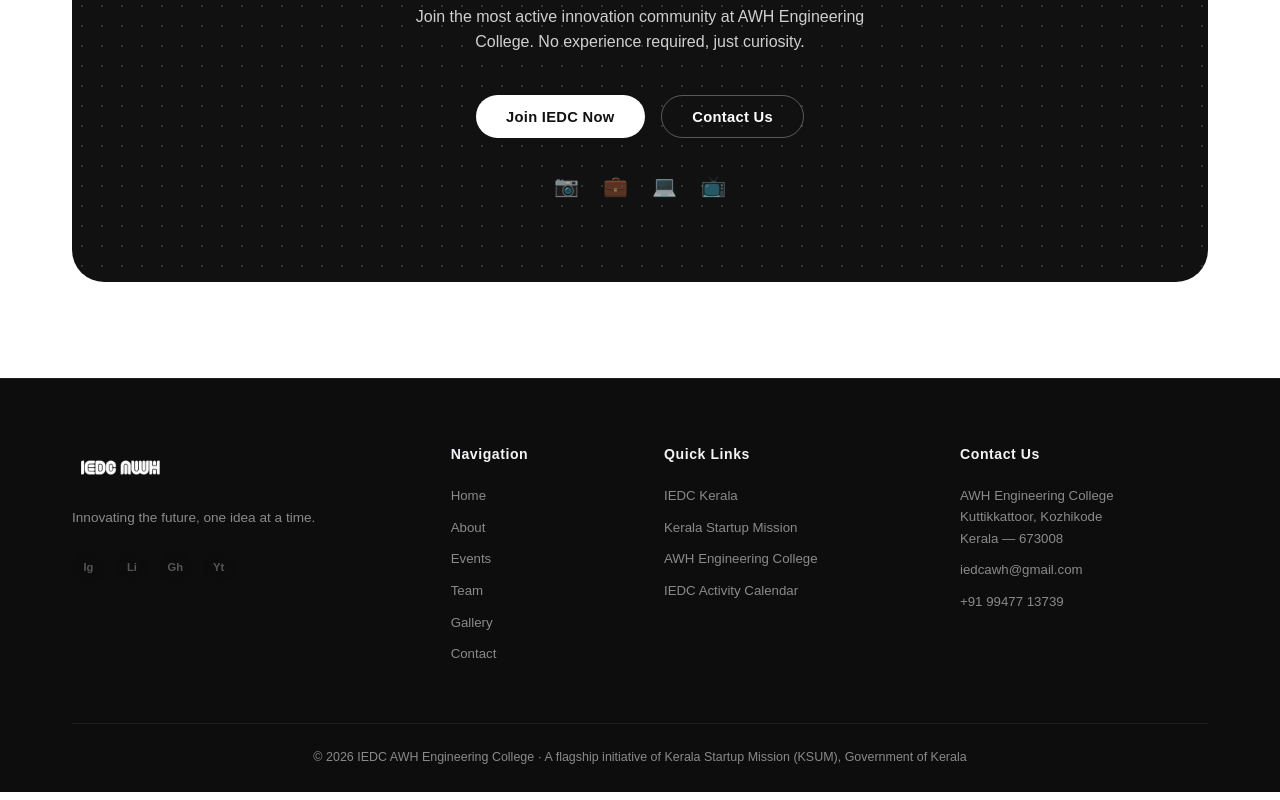
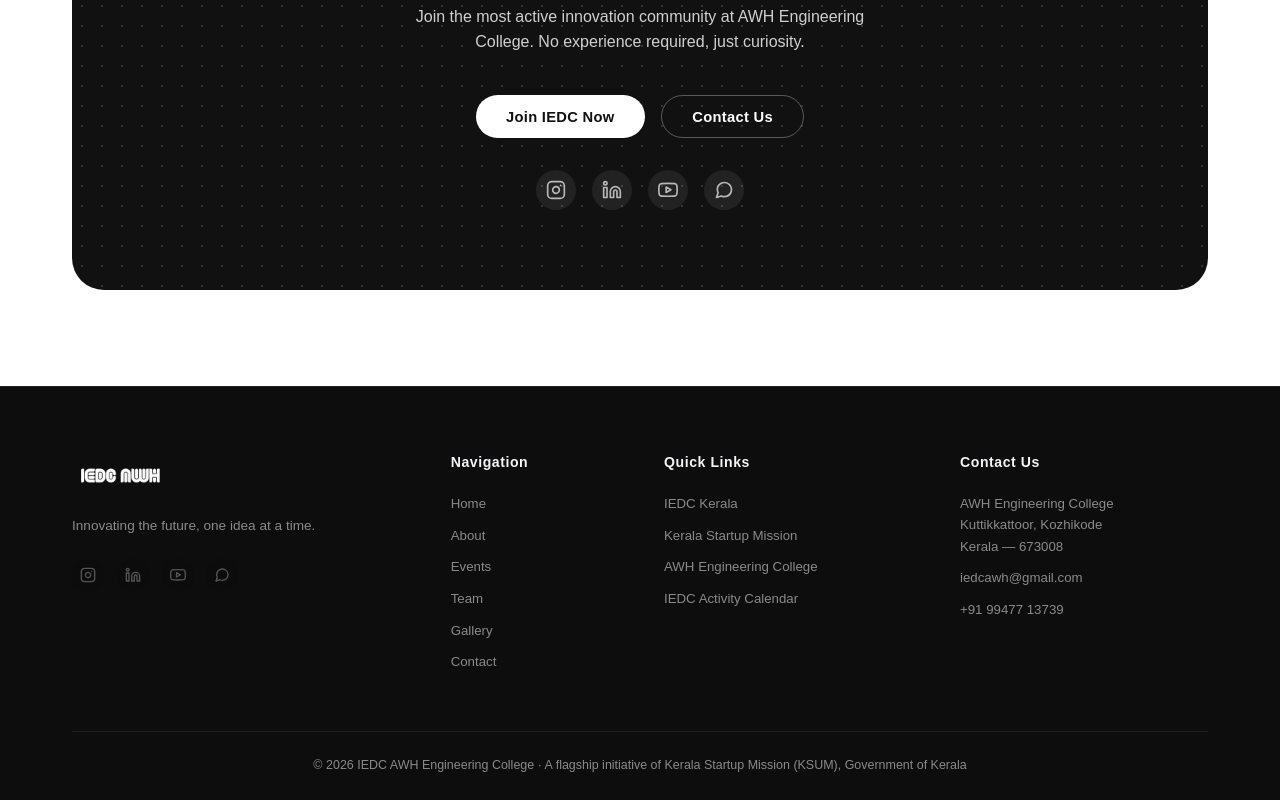
Before and after one commit to Adhilpalangad/iedc_awh, a React (Vite) app in the folder frontend/: page / in a window 1280 px wide. Shown: the part 5569-6369 px from the top of the page. Built offline with nearby package versions, Linux system fonts and the light colour scheme; no server answers; a web font is replaced by a local one.

Commit message:
Add custom SVG social icons, social links, and WhatsApp redirect to 8606540566

```diff
--- a/frontend/src/components/Footer.jsx
+++ b/frontend/src/components/Footer.jsx
@@ -21,11 +21,19 @@ const Footer = () => {
               />
             </div>
             <p>Innovating the future, one idea at a time.</p>
-            <div className="fsocs">
-              <span className="fsoc">Ig</span>
-              <span className="fsoc">Li</span>
-              <span className="fsoc">Gh</span>
-              <span className="fsoc">Yt</span>
+            <div className="fsocs" style={{ display: 'flex', gap: '0.8rem', marginTop: '1rem' }}>
+              <a href="https://www.instagram.com/iedc_awh?igsh=MW45cnc1dHM4Z29ubQ==" className="fsoc" target="_blank" rel="noopener noreferrer" title="Instagram" style={{ display: 'flex', alignItems: 'center', justifyContent: 'center', width: '32px', height: '32px', borderRadius: '50%', border: '1px solid var(--border)', color: 'var(--muted)', transition: 'color 0.2s, border-color 0.2s' }}>
+                <svg width="16" height="16" viewBox="0 0 24 24" fill="none" stroke="currentColor" strokeWidth="2" strokeLinecap="round" strokeLinejoin="round"><rect x="2" y="2" width="20" height="20" rx="5" ry="5"></rect><path d="M16 11.37A4 4 0 1 1 12.63 8 4 4 0 0 1 16 11.37z"></path><line x1="17.5" y1="6.5" x2="17.51" y2="6.5"></line></svg>
+              </a>
+              <a href="https://www.linkedin.com/company/iedc-awh1" className="fsoc" target="_blank" rel="noopener noreferrer" title="LinkedIn" style={{ display: 'flex', alignItems: 'center', justifyContent: 'center', width: '32px', height: '32px', borderRadius: '50%', border: '1px solid var(--border)', color: 'var(--muted)', transition: 'color 0.2s, border-color 0.2s' }}>
+                <svg width="16" height="16" viewBox="0 0 24 24" fill="none" stroke="currentColor" strokeWidth="2" strokeLinecap="round" strokeLinejoin="round"><path d="M16 8a6 6 0 0 1 6 6v7h-4v-7a2 2 0 0 0-2-2 2 2 0 0 0-2 2v7h-4v-7a6 6 0 0 1 6-6z"></path><rect x="2" y="9" width="4" height="12"></rect><circle cx="4" cy="4" r="2"></circle></svg>
+              </a>
+              <a href="https://youtube.com/@iedcawhengg?si=JZLuGj0lVnP_p-Wn" className="fsoc" target="_blank" rel="noopener noreferrer" title="YouTube" style={{ display: 'flex', alignItems: 'center', justifyContent: 'center', width: '32px', height: '32px', borderRadius: '50%', border: '1px solid var(--border)', color: 'var(--muted)', transition: 'color 0.2s, border-color 0.2s' }}>
+                <svg width="16" height="16" viewBox="0 0 24 24" fill="none" stroke="currentColor" strokeWidth="2" strokeLinecap="round" strokeLinejoin="round"><path d="M22.54 6.42a2.78 2.78 0 0 0-1.94-2C18.88 4 12 4 12 4s-6.88 0-8.6.46a2.78 2.78 0 0 0-1.94 2A29 29 0 0 0 1 11.75a29 29 0 0 0 .46 5.33A2.78 2.78 0 0 0 3.4 19c1.72.46 8.6.46 8.6.46s6.88 0 8.6-.46a2.78 2.78 0 0 0 1.94-2 29 29 0 0 0 .46-5.25 29 29 0 0 0-.46-5.33z"></path><polygon points="9.75 15.02 15.5 11.75 9.75 8.48 9.75 15.02"></polygon></svg>
+              </a>
+              <a href="https://wa.me/918606540566" className="fsoc" target="_blank" rel="noopener noreferrer" title="WhatsApp" style={{ display: 'flex', alignItems: 'center', justifyContent: 'center', width: '32px', height: '32px', borderRadius: '50%', border: '1px solid var(--border)', color: 'var(--muted)', transition: 'color 0.2s, border-color 0.2s' }}>
+                <svg width="16" height="16" viewBox="0 0 24 24" fill="none" stroke="currentColor" strokeWidth="2" strokeLinecap="round" strokeLinejoin="round"><path d="M21 11.5a8.38 8.38 0 0 1-.9 3.8 8.5 8.5 0 0 1-7.6 4.7 8.38 8.38 0 0 1-3.8-.9L3 21l1.9-5.7a8.38 8.38 0 0 1-.9-3.8 8.5 8.5 0 0 1 4.7-7.6 8.38 8.38 0 0 1 3.8-.9h.5a8.48 8.48 0 0 1 8 8v.5z"></path></svg>
+              </a>
             </div>
           </div>
 
--- a/frontend/src/pages/Home.jsx
+++ b/frontend/src/pages/Home.jsx
@@ -305,7 +305,9 @@ const Home = () => {
                   </div>
                   <h4>{member.name}</h4>
                   <p className="tc-role">{member.role}</p>
-                  <a href={member.linkedin} className="tc-li" target="_blank" rel="noopener noreferrer">in</a>
+                  <a href={member.linkedin} className="tc-li" target="_blank" rel="noopener noreferrer" title="LinkedIn" style={{ display: 'inline-flex', alignItems: 'center', justifyContent: 'center' }}>
+                    <svg width="14" height="14" viewBox="0 0 24 24" fill="none" stroke="currentColor" strokeWidth="2" strokeLinecap="round" strokeLinejoin="round"><path d="M16 8a6 6 0 0 1 6 6v7h-4v-7a2 2 0 0 0-2-2 2 2 0 0 0-2 2v7h-4v-7a6 6 0 0 1 6-6z"></path><rect x="2" y="9" width="4" height="12"></rect><circle cx="4" cy="4" r="2"></circle></svg>
+                  </a>
                 </div>
               ))}
             </div>
@@ -368,11 +370,19 @@ const Home = () => {
                 Contact Us
               </button>
             </div>
-            <div className="cta-socials">
-              <a href="#" title="Instagram">📷</a>
-              <a href="#" title="LinkedIn">💼</a>
-              <a href="#" title="GitHub">💻</a>
-              <a href="#" title="YouTube">📺</a>
+            <div className="cta-socials" style={{ display: 'flex', gap: '1rem', justifyContent: 'center', marginTop: '1.5rem' }}>
+              <a href="https://www.instagram.com/iedc_awh?igsh=MW45cnc1dHM4Z29ubQ==" target="_blank" rel="noopener noreferrer" title="Instagram" style={{ display: 'flex', alignItems: 'center', justifyContent: 'center', width: '40px', height: '40px', borderRadius: '50%', backgroundColor: 'rgba(255,255,255,0.1)', color: '#fff', transition: 'background-color 0.2s' }}>
+                <svg width="20" height="20" viewBox="0 0 24 24" fill="none" stroke="currentColor" strokeWidth="2" strokeLinecap="round" strokeLinejoin="round"><rect x="2" y="2" width="20" height="20" rx="5" ry="5"></rect><path d="M16 11.37A4 4 0 1 1 12.63 8 4 4 0 0 1 16 11.37z"></path><line x1="17.5" y1="6.5" x2="17.51" y2="6.5"></line></svg>
+              </a>
+              <a href="https://www.linkedin.com/company/iedc-awh1" target="_blank" rel="noopener noreferrer" title="LinkedIn" style={{ display: 'flex', alignItems: 'center', justifyContent: 'center', width: '40px', height: '40px', borderRadius: '50%', backgroundColor: 'rgba(255,255,255,0.1)', color: '#fff', transition: 'background-color 0.2s' }}>
+                <svg width="20" height="20" viewBox="0 0 24 24" fill="none" stroke="currentColor" strokeWidth="2" strokeLinecap="round" strokeLinejoin="round"><path d="M16 8a6 6 0 0 1 6 6v7h-4v-7a2 2 0 0 0-2-2 2 2 0 0 0-2 2v7h-4v-7a6 6 0 0 1 6-6z"></path><rect x="2" y="9" width="4" height="12"></rect><circle cx="4" cy="4" r="2"></circle></svg>
+              </a>
+              <a href="https://youtube.com/@iedcawhengg?si=JZLuGj0lVnP_p-Wn" target="_blank" rel="noopener noreferrer" title="YouTube" style={{ display: 'flex', alignItems: 'center', justifyContent: 'center', width: '40px', height: '40px', borderRadius: '50%', backgroundColor: 'rgba(255,255,255,0.1)', color: '#fff', transition: 'background-color 0.2s' }}>
+                <svg width="20" height="20" viewBox="0 0 24 24" fill="none" stroke="currentColor" strokeWidth="2" strokeLinecap="round" strokeLinejoin="round"><path d="M22.54 6.42a2.78 2.78 0 0 0-1.94-2C18.88 4 12 4 12 4s-6.88 0-8.6.46a2.78 2.78 0 0 0-1.94 2A29 29 0 0 0 1 11.75a29 29 0 0 0 .46 5.33A2.78 2.78 0 0 0 3.4 19c1.72.46 8.6.46 8.6.46s6.88 0 8.6-.46a2.78 2.78 0 0 0 1.94-2 29 29 0 0 0 .46-5.25 29 29 0 0 0-.46-5.33z"></path><polygon points="9.75 15.02 15.5 11.75 9.75 8.48 9.75 15.02"></polygon></svg>
+              </a>
+              <a href="https://wa.me/918606540566" target="_blank" rel="noopener noreferrer" title="WhatsApp" style={{ display: 'flex', alignItems: 'center', justifyContent: 'center', width: '40px', height: '40px', borderRadius: '50%', backgroundColor: 'rgba(255,255,255,0.1)', color: '#fff', transition: 'background-color 0.2s' }}>
+                <svg width="20" height="20" viewBox="0 0 24 24" fill="none" stroke="currentColor" strokeWidth="2" strokeLinecap="round" strokeLinejoin="round"><path d="M21 11.5a8.38 8.38 0 0 1-.9 3.8 8.5 8.5 0 0 1-7.6 4.7 8.38 8.38 0 0 1-3.8-.9L3 21l1.9-5.7a8.38 8.38 0 0 1-.9-3.8 8.5 8.5 0 0 1 4.7-7.6 8.38 8.38 0 0 1 3.8-.9h.5a8.48 8.48 0 0 1 8 8v.5z"></path></svg>
+              </a>
             </div>
           </div>
         </div>
--- a/frontend/src/pages/Team.jsx
+++ b/frontend/src/pages/Team.jsx
@@ -63,7 +63,9 @@ const Team = () => {
                   <h4>{faculty.name}</h4>
                   <p className="tc-role">{faculty.role}</p>
                   <p className="tfc-dept">{faculty.department}</p>
-                  <a href={faculty.linkedin} className="tc-li" target="_blank" rel="noopener noreferrer">in</a>
+                  <a href={faculty.linkedin} className="tc-li" target="_blank" rel="noopener noreferrer" title="LinkedIn" style={{ display: 'inline-flex', alignItems: 'center', justifyContent: 'center' }}>
+                    <svg width="14" height="14" viewBox="0 0 24 24" fill="none" stroke="currentColor" strokeWidth="2" strokeLinecap="round" strokeLinejoin="round"><path d="M16 8a6 6 0 0 1 6 6v7h-4v-7a2 2 0 0 0-2-2 2 2 0 0 0-2 2v7h-4v-7a6 6 0 0 1 6-6z"></path><rect x="2" y="9" width="4" height="12"></rect><circle cx="4" cy="4" r="2"></circle></svg>
+                  </a>
                 </div>
               ))}
             </div>
@@ -106,7 +108,9 @@ const Team = () => {
                     <h4>{member.name}</h4>
                     <p className="tc-role">{member.role}</p>
                     <p className="tfc-dept">{member.department}</p>
-                    <a href={member.linkedin} className="tc-li" target="_blank" rel="noopener noreferrer">in</a>
+                    <a href={member.linkedin} className="tc-li" target="_blank" rel="noopener noreferrer" title="LinkedIn" style={{ display: 'inline-flex', alignItems: 'center', justifyContent: 'center' }}>
+                      <svg width="14" height="14" viewBox="0 0 24 24" fill="none" stroke="currentColor" strokeWidth="2" strokeLinecap="round" strokeLinejoin="round"><path d="M16 8a6 6 0 0 1 6 6v7h-4v-7a2 2 0 0 0-2-2 2 2 0 0 0-2 2v7h-4v-7a6 6 0 0 1 6-6z"></path><rect x="2" y="9" width="4" height="12"></rect><circle cx="4" cy="4" r="2"></circle></svg>
+                    </a>
                   </div>
                 ))}
               </div>
```
